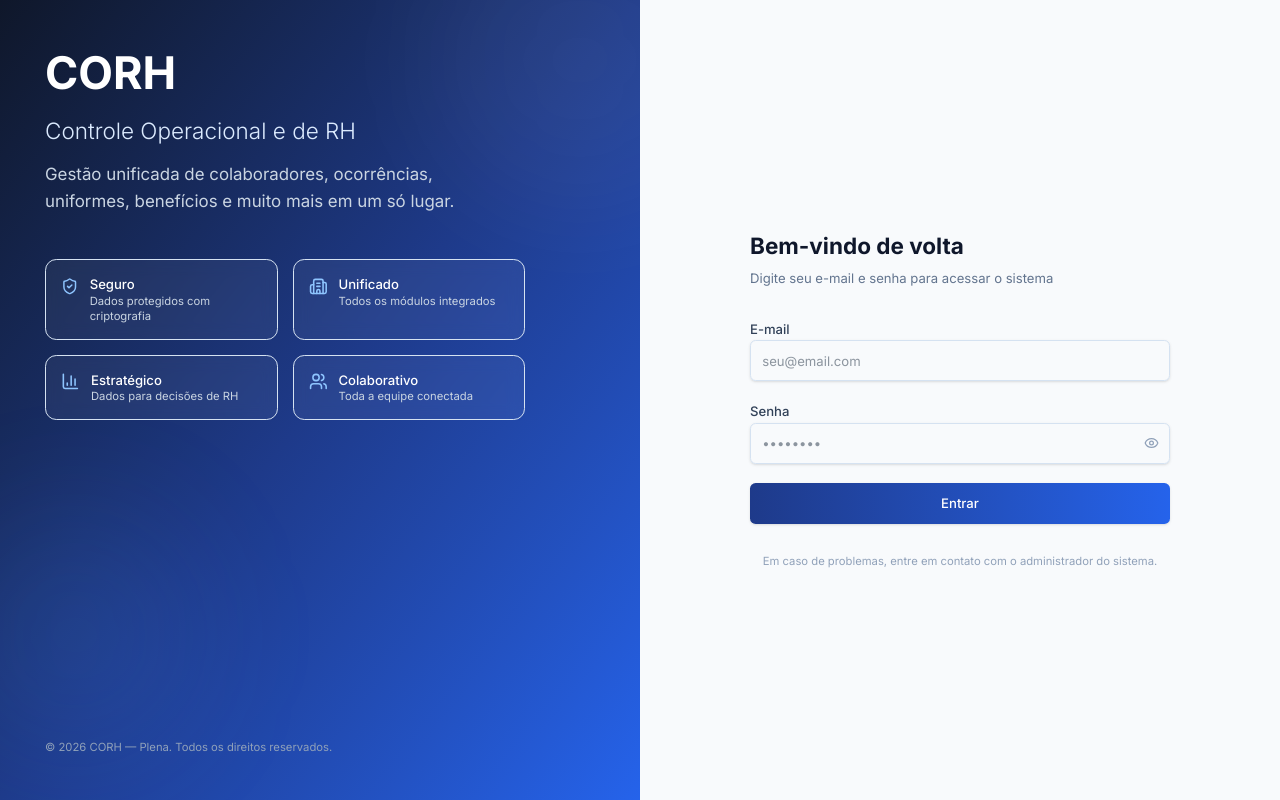
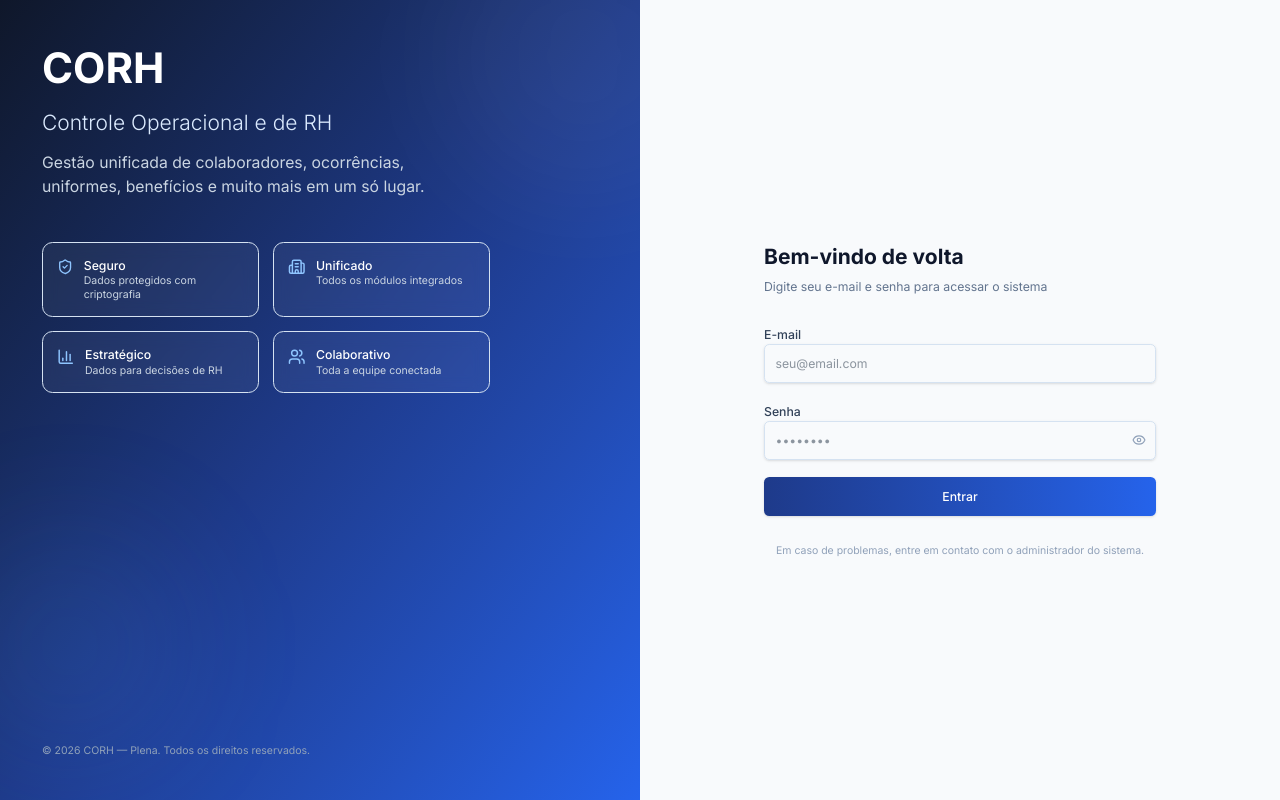
Before and after one commit to financeiroplenaserv-art/RH-Plena-Unificado, a React (Vite) app: page / in a window 1280 px wide. Built offline with nearby package versions, Linux system fonts and the light colour scheme; no server answers.

Commit message:
style: ajusta font-size base para 14px

```diff
--- a/src/index.css
+++ b/src/index.css
@@ -5,8 +5,8 @@
 @custom-variant dark (&:is(.dark *));
 
 :root {
-  /* Reduz ligeiramente a escala base do site (padrão 16px → 15px) */
-  font-size: 15px;
+  /* Reduz ligeiramente a escala base do site (padrão 16px → 14px) */
+  font-size: 14px;
 
   /* Brand - Azul Edge sofisticado */
   --brand-50: #F0F7FF;
```
